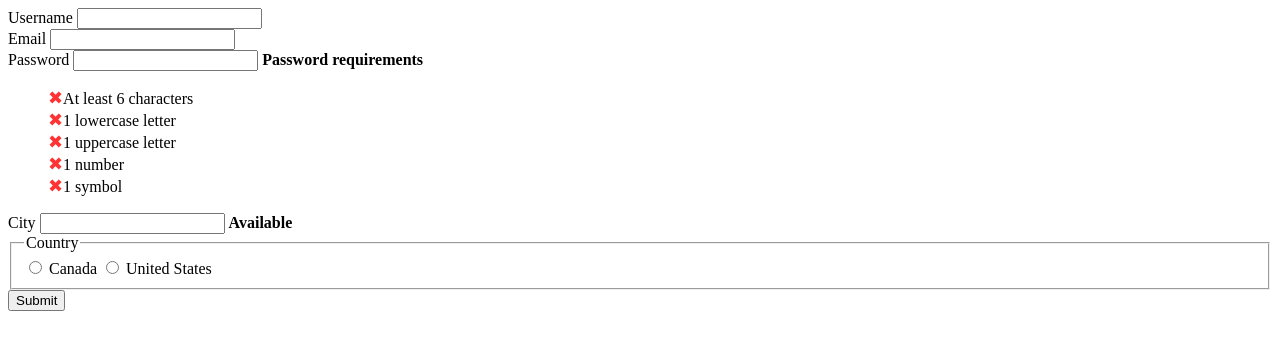
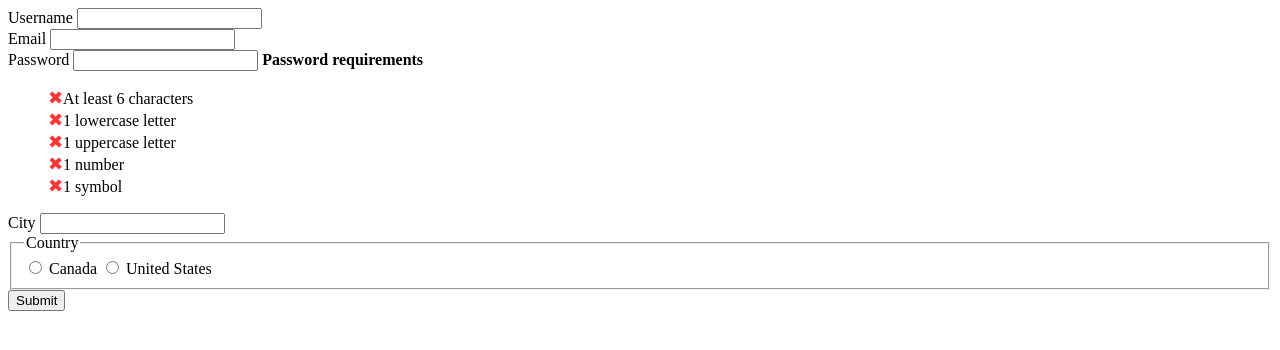
Before and after one commit to erikabalarezo/assignments, a PHP site: page / in a window 1280 px wide. Shown: the top 350 px of the page. Run offline with PHP 8.4, Linux system fonts and the light colour scheme; some libraries are stand-ins or nearby versions.

Commit message:
Added css for city.

```diff
--- a/mtm1526/assignment-5/css/general.css
+++ b/mtm1526/assignment-5/css/general.css
@@ -56,3 +56,23 @@
 	color: #090;
 	content: "✔";
 }
+
+.city-correct {
+	font-size: 1.125em;
+}
+
+.city-correct:before {
+	content: "✔";
+}
+.city-correct[data-status="unchecked"]{
+	display:none;
+}
+.city-correct[data-status="available"] {
+	color:#090;
+}
+.city-correct[data-status="unavailable"] {
+	color:#f33;
+}
+.city-correct[data-status="unavailable"]:before {
+	content:"✖";
+}
```
